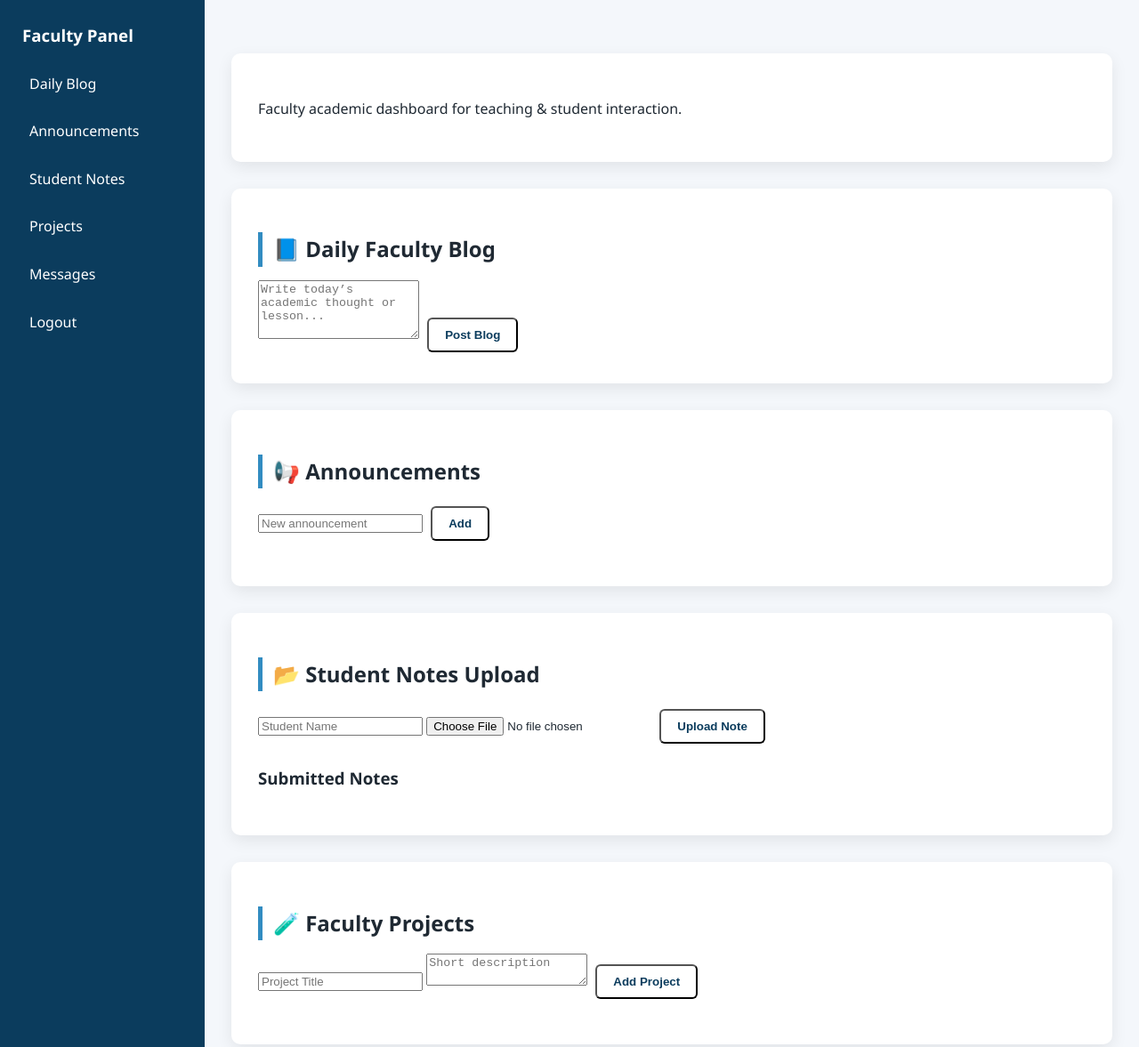
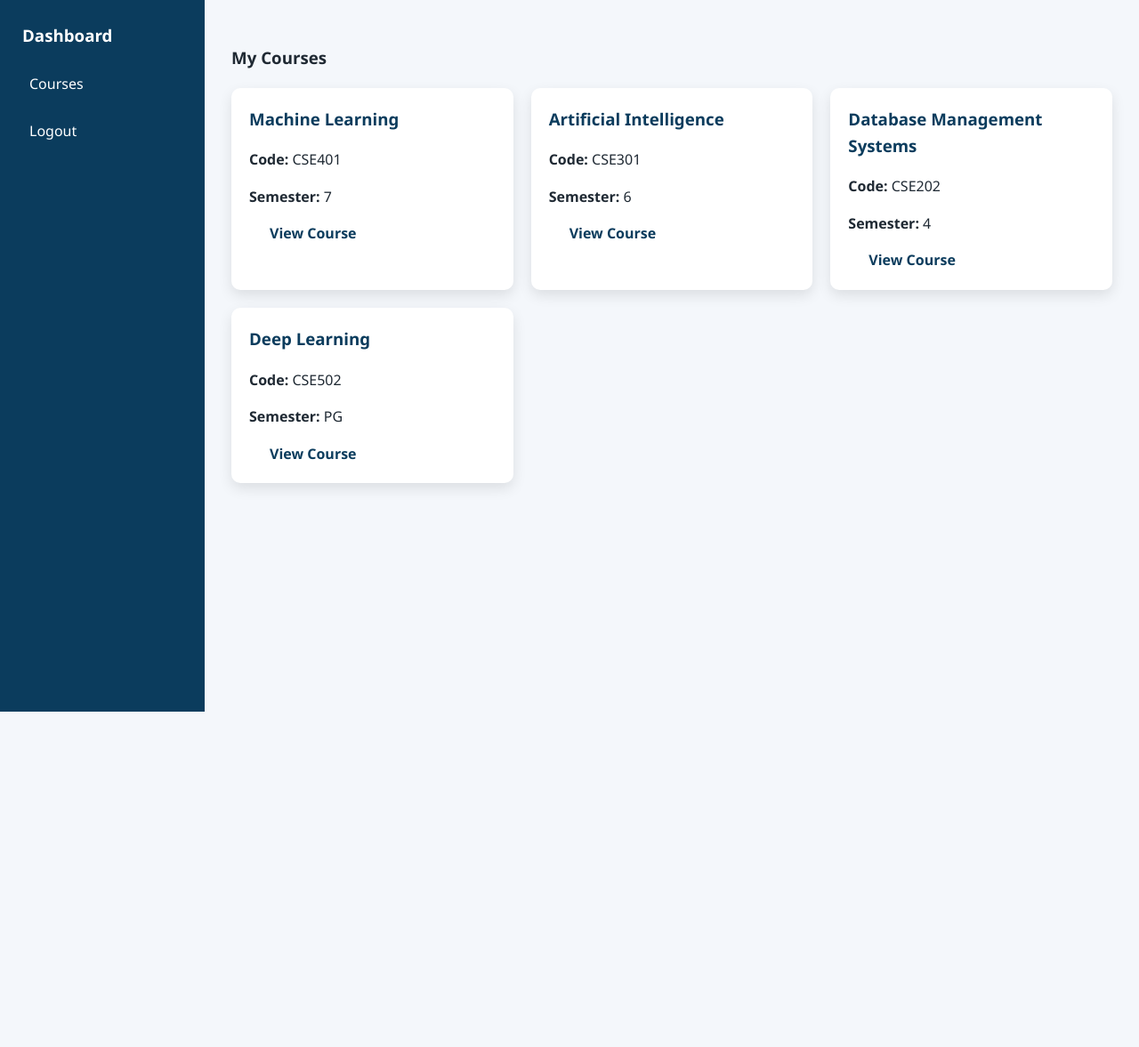
Before and after one commit to Pro-Nik/assistant-professor-portfolio, a plain HTML site: page dashboard.html in a window 1280 px wide. Shown: the top 1177 px of the page at 89% size. After the commit the page ends 800 px from the top, so only its background shows below. Drawn offline with Linux system fonts and the light colour scheme.

Commit message:
Update dashboard.html

```diff
--- a/dashboard.html
+++ b/dashboard.html
@@ -1,86 +1,58 @@
 <!DOCTYPE html>
-<html lang="en">
+<html>
 <head>
-  <meta charset="UTF-8">
-  <title>Faculty Dashboard | Academic Portal</title>
+  <title>Student Dashboard</title>
   <link rel="stylesheet" href="css/style.css">
 </head>
-<body onload="loadDashboard()">
+<body onload="loadUser()">
 
 <div class="dashboard">
-
-  <!-- SIDEBAR -->
   <aside>
-    <h3>Faculty Panel</h3>
-    <a href="#blogs">Daily Blog</a>
-    <a href="#announcements">Announcements</a>
-    <a href="#notes">Student Notes</a>
-    <a href="#projects">Projects</a>
-    <a href="#messages">Messages</a>
+    <h3>Dashboard</h3>
+    <a href="course.html">Courses</a>
     <a href="#" onclick="logout()">Logout</a>
   </aside>
 
-  <!-- MAIN -->
   <main>
+  <h2 id="welcome"></h2>
 
-    <!-- WELCOME -->
-    <section>
-      <h2 id="welcome"></h2>
-      <p>Faculty academic dashboard for teaching & student interaction.</p>
-    </section>
+  <h3>My Courses</h3>
 
-    <!-- BLOG -->
-    <section id="blogs">
-      <h2>📘 Daily Faculty Blog</h2>
-      <textarea id="blogText" placeholder="Write today’s academic thought or lesson..." rows="4"></textarea>
-      <button class="btn" onclick="saveBlog()">Post Blog</button>
-      <div id="blogList"></div>
-    </section>
+  <div class="course-grid">
 
-    <!-- ANNOUNCEMENTS -->
-    <section id="announcements">
-      <h2>📢 Announcements</h2>
-      <input id="announcementText" placeholder="New announcement">
-      <button class="btn" onclick="addAnnouncement()">Add</button>
-      <ul id="announcementList"></ul>
-    </section>
+    <div class="course-card">
+      <h3>Machine Learning</h3>
+      <p><strong>Code:</strong> CSE401</p>
+      <p><strong>Semester:</strong> 7</p>
+      <a href="course.html?course=ML" class="btn">View Course</a>
+    </div>
 
-    <!-- STUDENT NOTES -->
-    <section id="notes">
-      <h2>📂 Student Notes Upload</h2>
+    <div class="course-card">
+      <h3>Artificial Intelligence</h3>
+      <p><strong>Code:</strong> CSE301</p>
+      <p><strong>Semester:</strong> 6</p>
+      <a href="course.html?course=AI" class="btn">View Course</a>
+    </div>
 
-      <input id="studentName" placeholder="Student Name">
-      <input type="file" id="noteFile">
-      <button class="btn" onclick="uploadNote()">Upload Note</button>
+    <div class="course-card">
+      <h3>Database Management Systems</h3>
+      <p><strong>Code:</strong> CSE202</p>
+      <p><strong>Semester:</strong> 4</p>
+      <a href="course.html?course=DBMS" class="btn">View Course</a>
+    </div>
 
-      <h3>Submitted Notes</h3>
-      <ul id="notesList"></ul>
-    </section>
+    <div class="course-card">
+      <h3>Deep Learning</h3>
+      <p><strong>Code:</strong> CSE502</p>
+      <p><strong>Semester:</strong> PG</p>
+      <a href="course.html?course=DL" class="btn">View Course</a>
+    </div>
 
-    <!-- PROJECTS -->
-    <section id="projects">
-      <h2>🧪 Faculty Projects</h2>
-      <input id="projectTitle" placeholder="Project Title">
-      <textarea id="projectDesc" placeholder="Short description"></textarea>
-      <button class="btn" onclick="addProject()">Add Project</button>
-      <ul id="projectList"></ul>
-    </section>
+  </div>
+</main>
 
-    <!-- MESSAGES -->
-    <section id="messages">
-      <h2>💬 Student Messages</h2>
-      <input id="msgName" placeholder="Student Name">
-      <textarea id="msgText" placeholder="Student query"></textarea>
-      <button class="btn" onclick="sendMessage()">Send</button>
-
-      <h3>Inbox</h3>
-      <ul id="messageList"></ul>
-    </section>
-
-  </main>
 </div>
 
 <script src="js/auth.js"></script>
-<script src="js/dashboard.js"></script>
 </body>
 </html>
```
